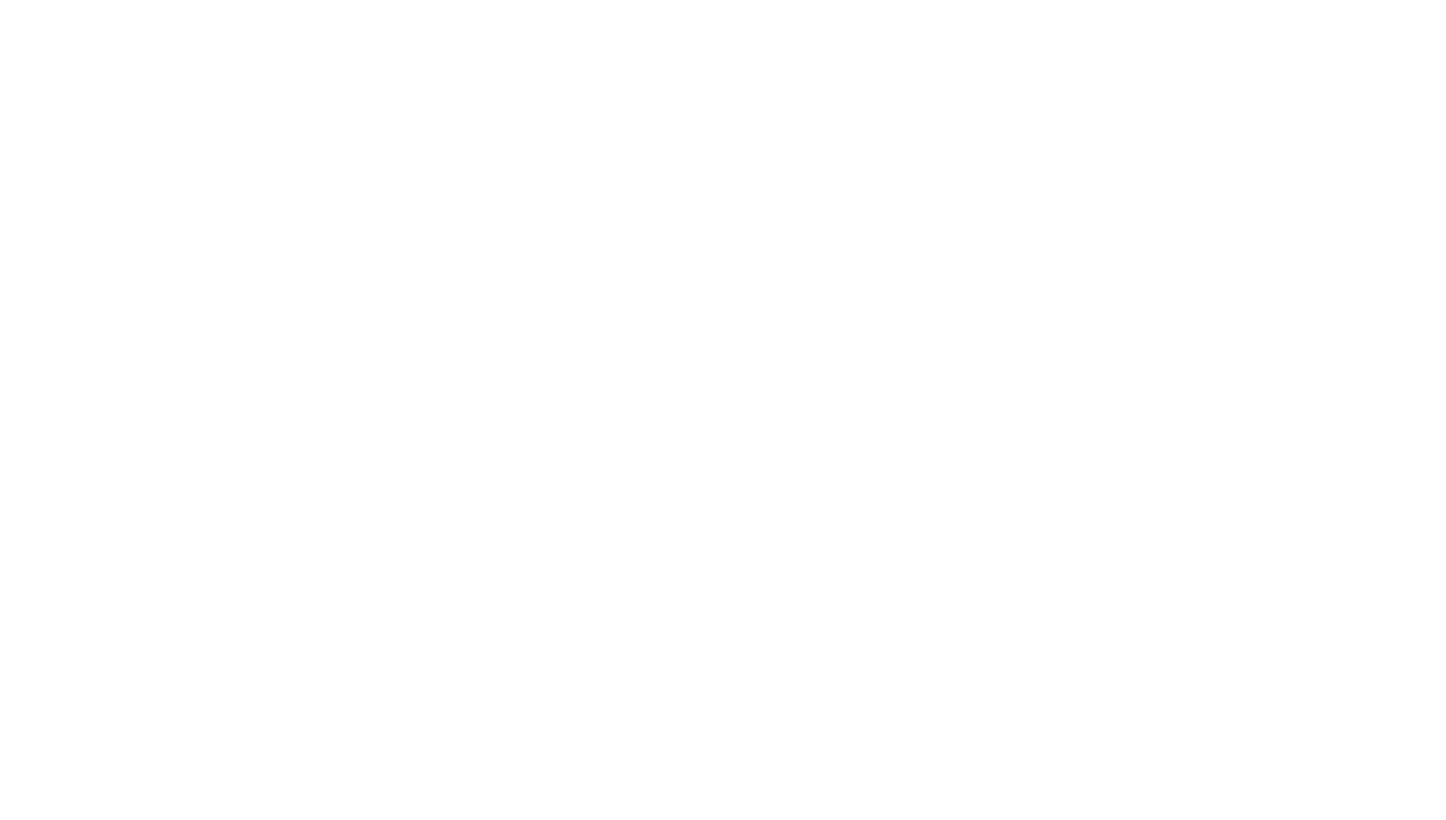
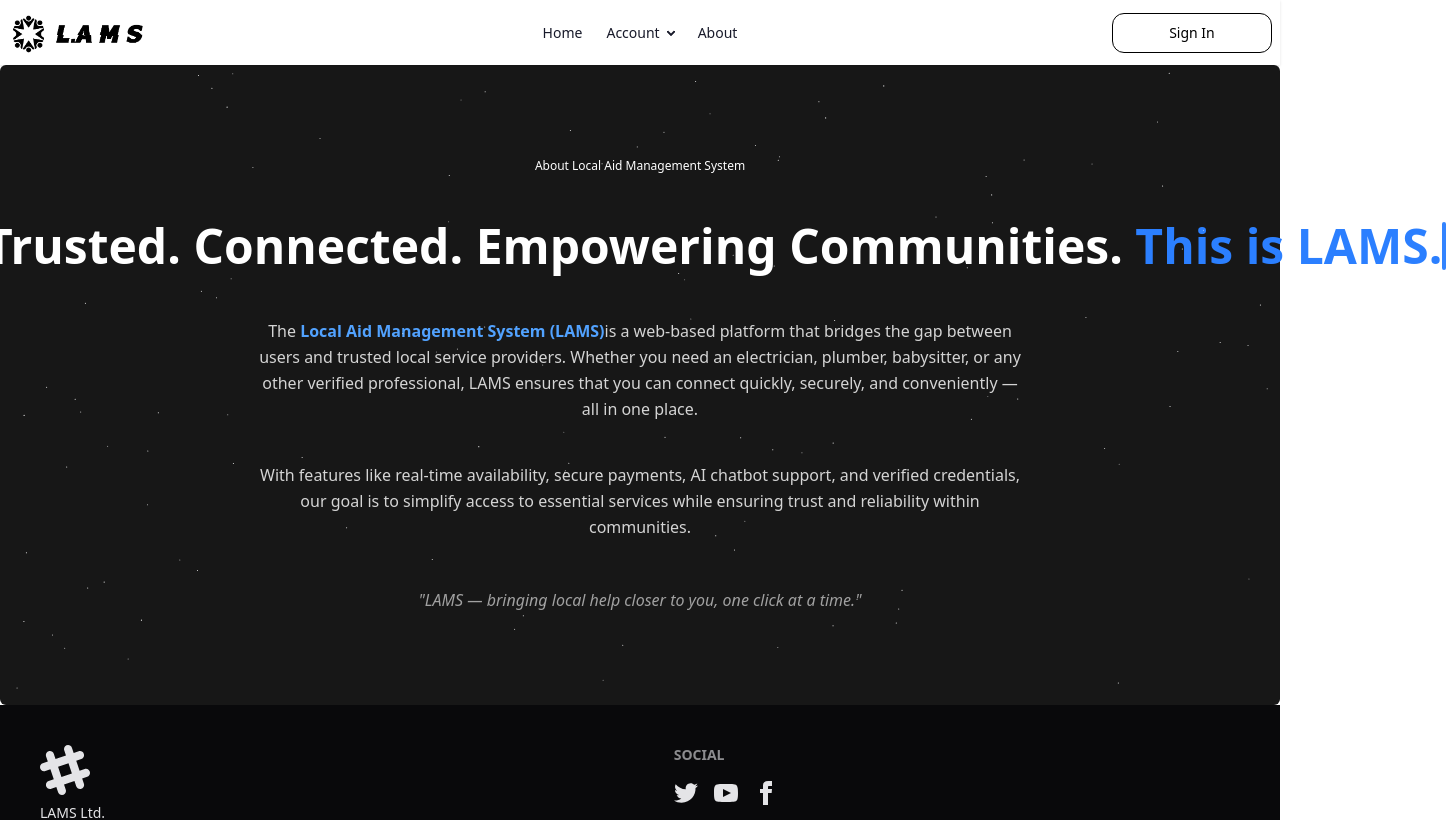
Before and after one commit to Abhinav4477/LAMS, a React (Vite) app in the folder frontend/: page /about in a window 1280 px wide. Before the commit this address had no page. Shown: the top 820 px of the page, 1446 px wide, since content can reach past the window. Built offline with nearby package versions, Linux system fonts and the light colour scheme.

Commit message:
added about page

```diff
--- a/frontend/src/App.jsx
+++ b/frontend/src/App.jsx
@@ -33,6 +33,7 @@ import TransactionHistory from './pages/user/history.jsx'
 import Account from './pages/user/account.jsx'
 import Transaction from "./pages/serviceprovider/transactions.jsx"
 import Report from "./pages/serviceprovider/report.jsx"
+import AboutPage from './pages/about.jsx'
 
 import { Toaster } from 'react-hot-toast'
 
@@ -74,6 +75,7 @@ const App = () => {
       <Route path='/user/account' element={<Account/>}  />
       <Route path='/serviceprovider/transaction' element={<Transaction />}  />
       <Route path='/serviceprovider/report' element={<Report/>}  />
+      <Route path='/about' element={<AboutPage/>}/>
 
 
 
--- a/frontend/src/components/Navbar.jsx
+++ b/frontend/src/components/Navbar.jsx
@@ -24,7 +24,7 @@ const Navbar = () => {
                   <li><Link to="/login">Log-In</Link></li>
                 </ul>
               </li>
-              <li><a>About</a></li>
+              <li><Link to="/about">About</Link></li>
             </ul>
           </div>
           <Link to="/" >
@@ -43,7 +43,7 @@ const Navbar = () => {
                 </ul>
               </details>
             </li>
-            <li><a>About</a></li>
+              <li><Link to="/about">About</Link></li>
           </ul>
         </div>
         <div className="navbar-end">
--- /dev/null
+++ b/frontend/src/pages/about.jsx
@@ -0,0 +1,55 @@
+import React from 'react'
+import Navbar from '../components/Navbar'
+import Footer from '../components/Footer'
+import { ShootingStars } from "../components/ui/shooting-stars";
+import { StarsBackground } from "../components/ui/stars-background";
+import { TypewriterEffectSmooth } from "../components/ui/typewriter-effect";
+
+const AboutPage = () => {
+  const words = [
+    { text: "Local." },
+    { text: "Trusted." },
+    { text: "Connected." },
+    { text: "Empowering Communities." },
+    { text: "This is LAMS.", className: "text-blue-500 dark:text-blue-500" },
+  ];
+
+  return (
+    <div>
+      <Navbar />
+      <div className="h-[40rem] rounded-md bg-neutral-900 flex flex-col items-center justify-center relative w-full px-6 text-center">
+        <div className="flex flex-col items-center justify-center h-[40rem] max-w-3xl mx-auto space-y-6">
+
+          <p className="text-neutral-600 dark:text-neutral-200 text-xs sm:text-white">
+            About Local Aid Management System
+          </p>
+
+          <TypewriterEffectSmooth words={words} />
+
+          <p className="text-neutral-300 dark:text-neutral-100 text-sm sm:text-base leading-relaxed mt-4">
+            The <span className="font-semibold text-blue-400">Local Aid Management System (LAMS)</span>
+            is a web-based platform that bridges the gap between users and trusted local service providers.
+            Whether you need an electrician, plumber, babysitter, or any other verified professional,
+            LAMS ensures that you can connect quickly, securely, and conveniently — all in one place.
+          </p>
+
+          <p className="text-neutral-300 dark:text-neutral-100 text-sm sm:text-base leading-relaxed mt-4">
+            With features like <span className="font-medium">real-time availability, secure payments,
+            AI chatbot support, and verified credentials</span>, our goal is to simplify access
+            to essential services while ensuring trust and reliability within communities.
+          </p>
+
+          <p className="text-neutral-400 dark:text-neutral-200 italic mt-6">
+            "LAMS — bringing local help closer to you, one click at a time."
+          </p>
+        </div>
+
+        <ShootingStars />
+        <StarsBackground />
+      </div>
+      <Footer />
+    </div>
+  )
+}
+
+export default AboutPage
```
